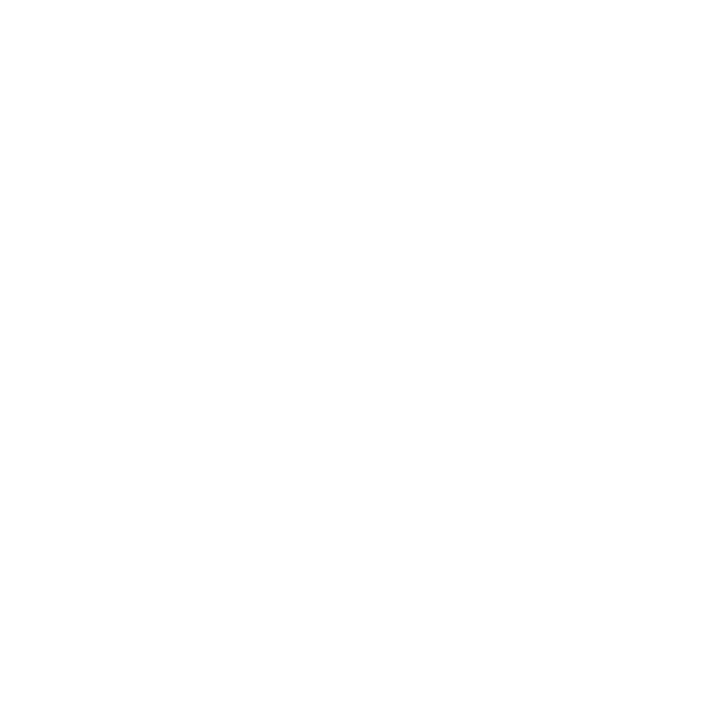
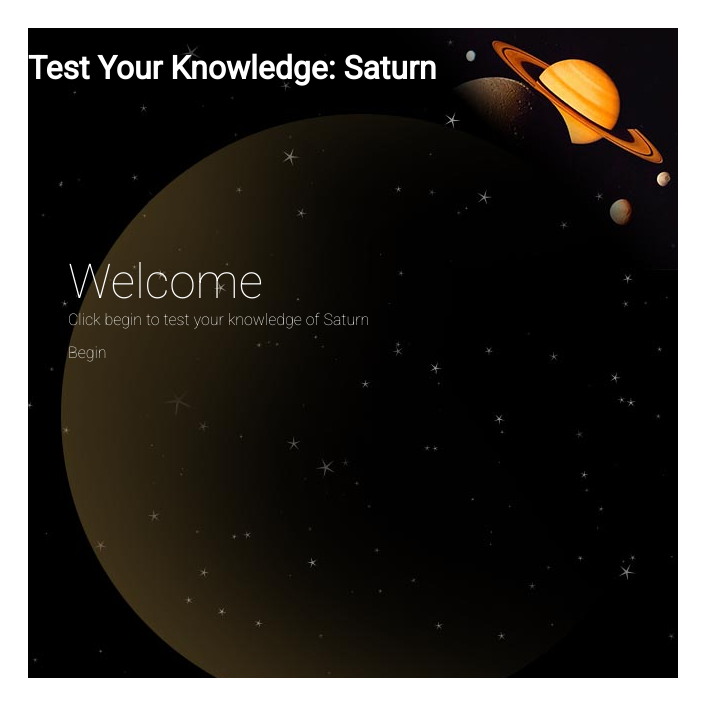
Before and after one commit to sergiopalooza/ng-quiz, a plain HTML site: page index.html in a window 1280 px wide. Shown: the whole page, without its empty margins (0-713 px from the left). Drawn offline with Linux system fonts and the light colour scheme.

Commit message:
worked on basic html structure and css

```diff
--- a/css/quiz.css
+++ b/css/quiz.css
@@ -4,4 +4,39 @@ body { background-color: #fff; padding: 20px; }
 
 #myQuiz {
    font-family: 'Roboto', sans-serif; font-size: 16px; font-weight: 400;
+   width: 650px;
+   height: 650px;
+   position: relative;
+   overflow: hidden;
+   color: #fff;
+   background:  #000 url(../images/background.jpg) no-repeat 0px 0px;
 }
+
+#myQuiz h2 {
+	font-size: 3em;
+	margin: 0px;
+	font-weight: 100;
+}
+
+#myQuiz h3 {
+	font-size: 2.4em;
+	margin: 0px;
+	font-weight: 100;
+}
+
+#myQuiz p {
+	margin: 0px 0px 14px 0px;
+	font-weight: 100;
+}
+/* Intro */
+
+#myQuiz .intro {
+	position: absolute;
+	top: 225px;
+	left: 40px;
+	width: 550px;
+}
+
+#myQuiz .intro p {
+	margin: 0px 0px 14px 0px;
+}
--- a/index.html
+++ b/index.html
@@ -8,7 +8,17 @@
 	</head>
 	<body>
 
-		<!-- markup goes here -->
+		<div id="myQuiz">
+			<h1>Test Your Knowledge: <span>Saturn</span></h1>
+			<div class="progress"></div>
+			<div class="intro">
+				<h2>Welcome</h2>
+				<p>Click begin to test your knowledge of Saturn</p>
+				<p>Begin</p>
+			</div>
+			<div class="question"></div>
+			<div class="result"></div>
+		</div>
 
 
 	</body>
```
